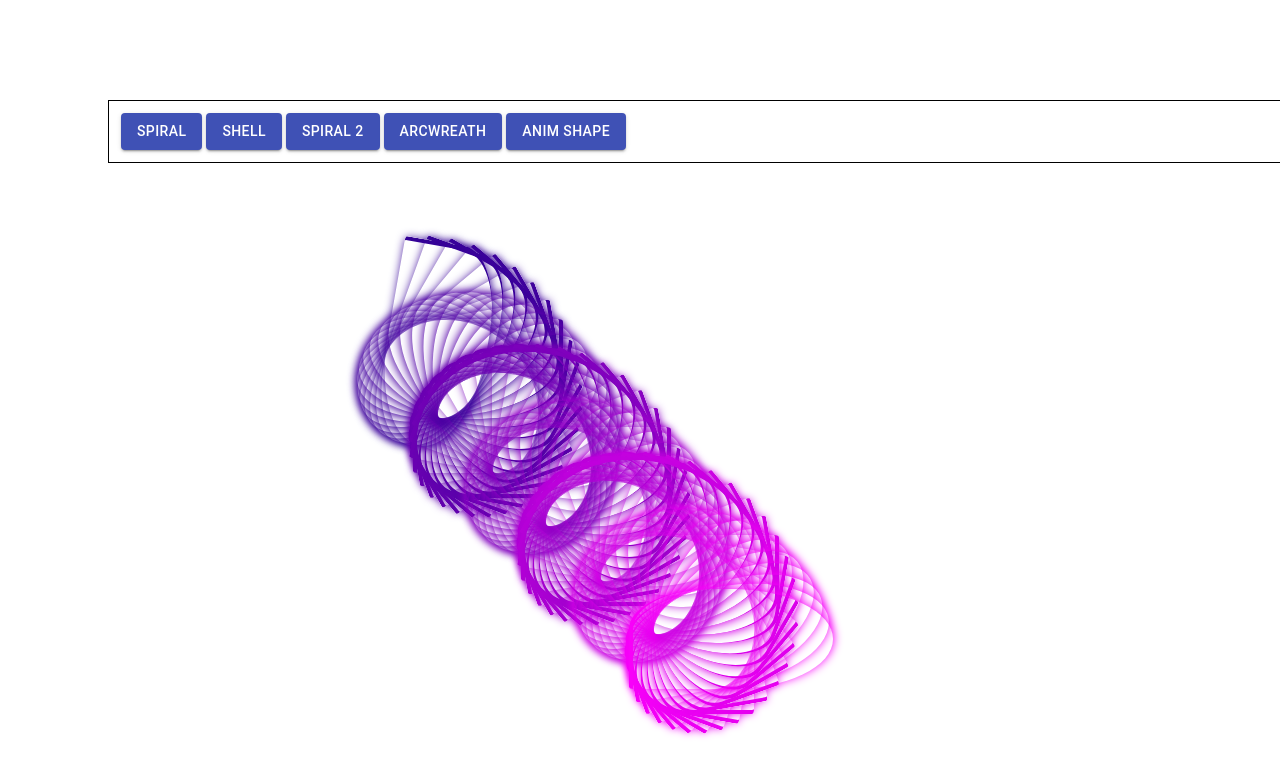
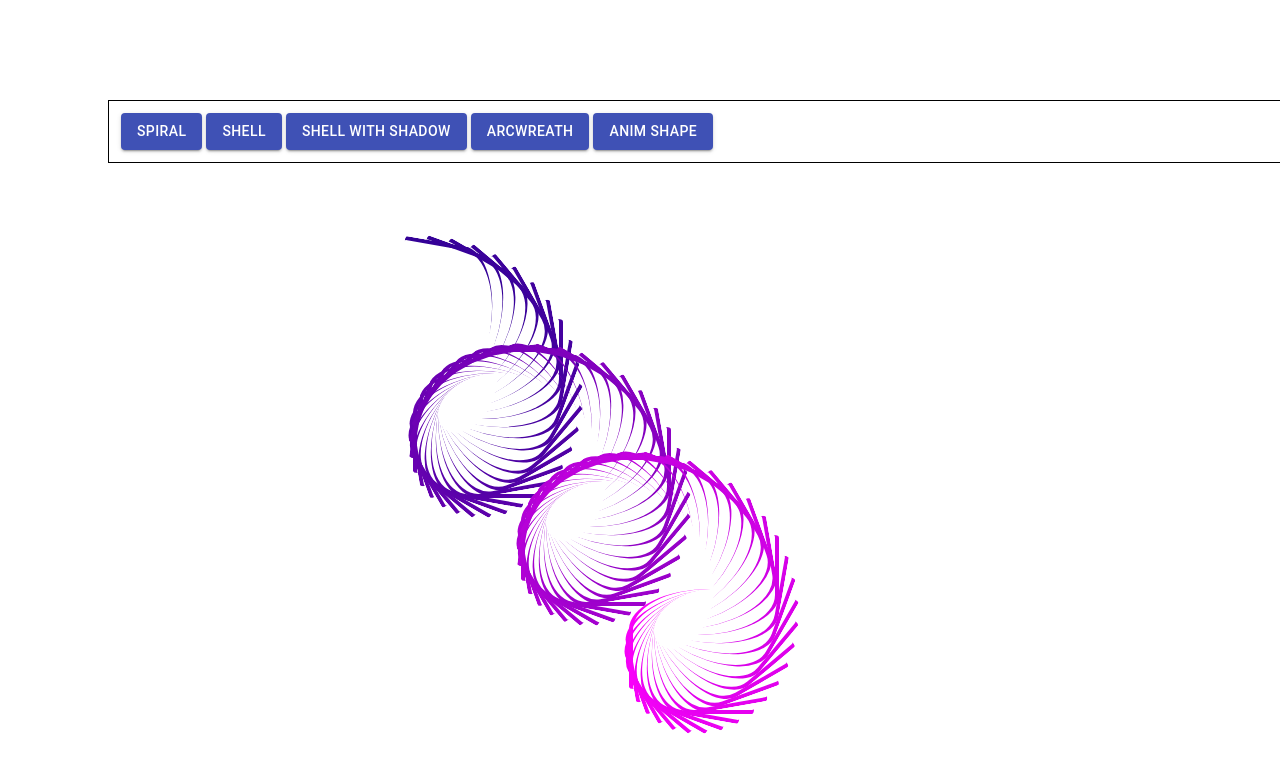
Before and after one commit to risingBirdSong/css_play, a React (Vite) app: page / in a window 1280 px wide. Shown: the top 776 px of the page. Built offline with nearby package versions, Linux system fonts and the light colour scheme.

Commit message:
fixed implemented option of box shadow

```diff
--- a/componenents/Flower.tsx
+++ b/componenents/Flower.tsx
@@ -1,13 +1,13 @@
 import * as React from "react";
-import { useState } from "react";
+import { useState, useEffect } from "react";
 import Pedal from "./Pedal";
 import { Box, Button, Container } from "@material-ui/core";
 let buttonMapping: [string, number][] = [
   ["spiral", 0],
   ["shell", 1],
-  ["spiral 2", 2],
+  ["shell with shadow", 2],
   ["arcWreath", 3],
-  ["anim shape", 4],
+  ["anim shape", 5],
 ];
 interface optionsI {
   colors: number[];
@@ -27,6 +27,7 @@ interface optionsI {
   marginTop: string;
   transX: number;
   transY: number;
+  boxShadow?: string;
 }
 function radians_to_degrees(radians: number) {
   var pi = Math.PI;
@@ -36,14 +37,22 @@ const Flower = () => {
   const [n, setN] = useState(100);
   let [nums, setNums] = useState([...Array(n).keys()].slice(n - 99));
   const [anim, setAnim] = useState(false);
-  setTimeout(() => {
-    if (anim) {
-      setN((preV) => preV + 1);
-      setNums([...Array(n).keys()].map((num) => num + n).slice(n - 99));
-    }
-  }, 1);
+
+  useEffect(() => {
+    const timer = setTimeout(() => {
+      if (anim) {
+        console.log("should not hit");
+        setN((preV) => preV + 1);
+        setNums([...Array(n).keys()].map((num) => num + n).slice(n - 99));
+      }
+    }, 1);
+    return () => clearTimeout(timer);
+  }, []);
+
   const [optionsNum, setoptionsNum] = useState(0);
   const Nav = () => {
+    console.log("nums", nums);
+
     return (
       <Container
         component="div"
@@ -123,18 +132,19 @@ const Flower = () => {
             {
               colors: [((num * 2) % 255) + 50, 1, (num + 150) % 255],
               rotateAmount: num * 3,
-              height: 400 + num,
-              width: 50 + num * 2,
+              height: 400,
+              width: 100,
               top: num * 3,
               left: num * 3,
               padding: "0px",
-              borderTopLeftRadius: "1%",
-              borderTopRightRadius: "100%",
-              borderBottomRightRadius: "1%",
-              borderBottomLeftRadius: "1%",
-              marginTop: "-70px",
+              borderTopLeftRadius: "5%",
+              borderTopRightRadius: "80%",
+              borderBottomRightRadius: "100%",
+              borderBottomLeftRadius: "100%",
+              marginTop: "-30px",
               transX: 0,
               transY: 0,
+              boxShadow: "1px 1px 10px",
             },
             {
               colors: [num * 1.3 + 50, 1, (255 % (num * 2)) + 150],
@@ -152,6 +162,7 @@ const Flower = () => {
               borderTopRightRadius: "100px",
               transX: radians_to_degrees(Math.cos(num)) * 3,
               transY: radians_to_degrees(Math.sin(num)) * 3,
+              boxShadow: "1px 1px 10px",
             },
             {
               colors: [num * 1.3 + 50, 1, (255 % (num * 2)) + 150],
@@ -196,6 +207,7 @@ const Flower = () => {
                 top={optionArray[optionsNum].top}
                 left={optionArray[optionsNum].left}
                 borderRadius={optionArray[optionsNum].borderRadius}
+                boxShadow={optionArray[optionsNum].boxShadow}
               />
             </div>
           );
--- a/componenents/Pedal.tsx
+++ b/componenents/Pedal.tsx
@@ -17,12 +17,13 @@ export interface PedalProps {
   marginTop?: string;
   transX: number;
   transY: number;
+  boxShadow?: string;
 }
 const Pedal = (props: PedalProps) => {
-  console.log("props", props);
   let clrs = props.rgbColors;
   let colStr = `rgb(${clrs[0]},${clrs[1]},${clrs[2]})`;
-  console.log("clrs strs", colStr);
+  console.log("box shadow", props.boxShadow);
+
   return (
     <div
       className="pedal"
@@ -43,7 +44,7 @@ const Pedal = (props: PedalProps) => {
         borderBottomLeftRadius: props.borderBottomLeftRadius,
         borderTop: props.borderTop || `4px solid ${colStr}`,
         borderBottom: props.borderBottom,
-        boxShadow: `1px 1px 10px ${colStr}`,
+        boxShadow: props.boxShadow ? `${props.boxShadow} ${colStr}` : "",
 
         // borderRadius: props.borderRadius,
         //  borderTopLeftRadius: "1%",
```
Also changed, not shown: 4 other files (tests, documents, lock files or other folders).
